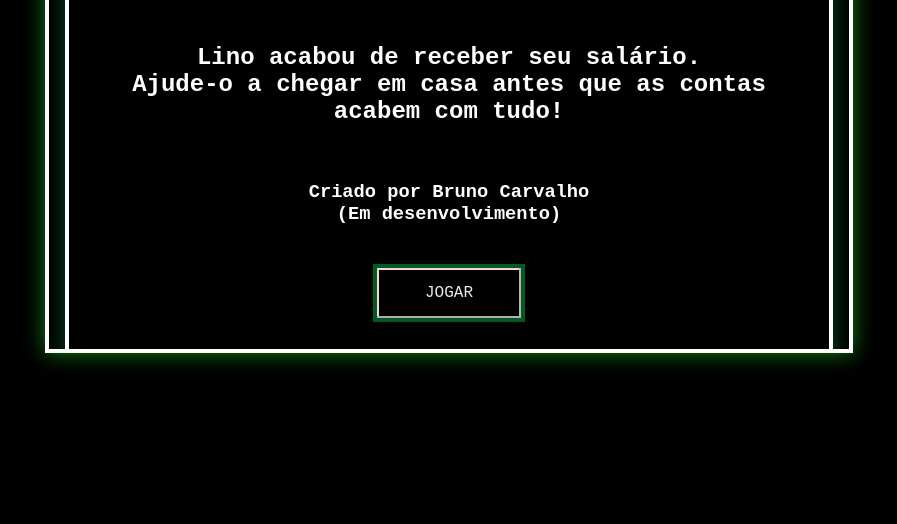
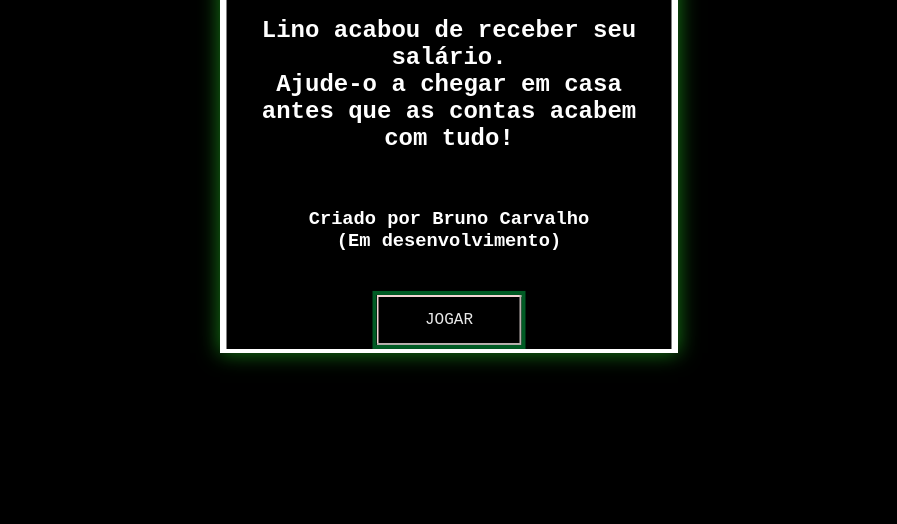
Before and after one commit to bnocrv/superlinobros, a website with bundled scripts: page index.html in a window 1280 px wide. Shown: the part 276-800 px from the top of the page, without its empty margins (191-1088 px from the left). Built offline with nearby package versions, Linux system fonts and the light colour scheme; a web font is replaced by a local one.

Commit message:
Update style.css

```diff
--- a/style.css
+++ b/style.css
@@ -23,9 +23,9 @@ body {
   position: relative;
   width: 100vw;
   height: 100vh;
-  max-width: 800px;
+  max-width: 450px;
   max-height: 450px;
-  aspect-ratio: 16 / 9;
+  aspect-ratio: 1 / 1; /* Proporção quadrada */
   margin: auto;
   background: #000;
   border: 4px solid #fff;
@@ -35,6 +35,7 @@ body {
   justify-content: center;
   align-items: center;
 }
+
 
 /* Canvas expandido */
 #gameCanvas {
```
